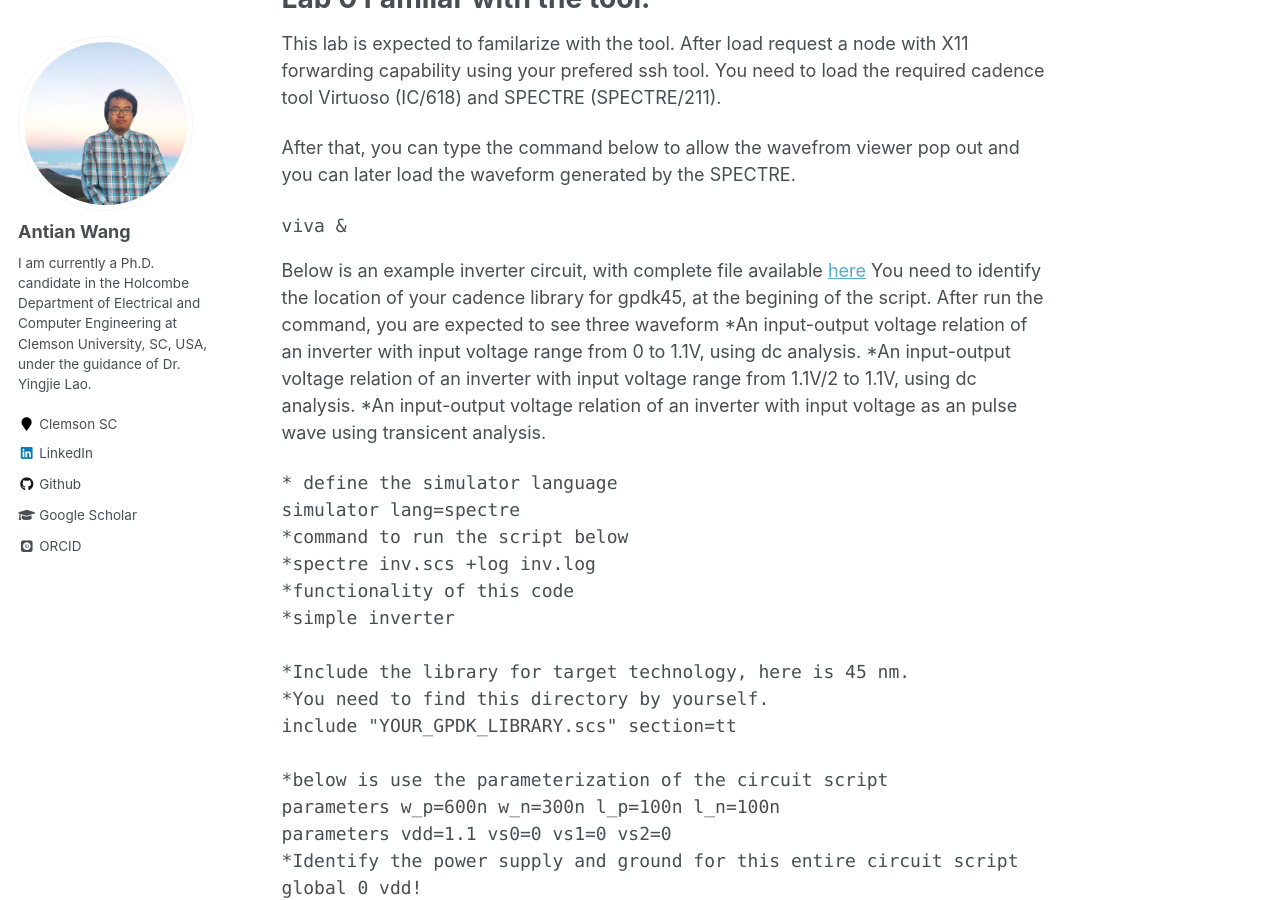
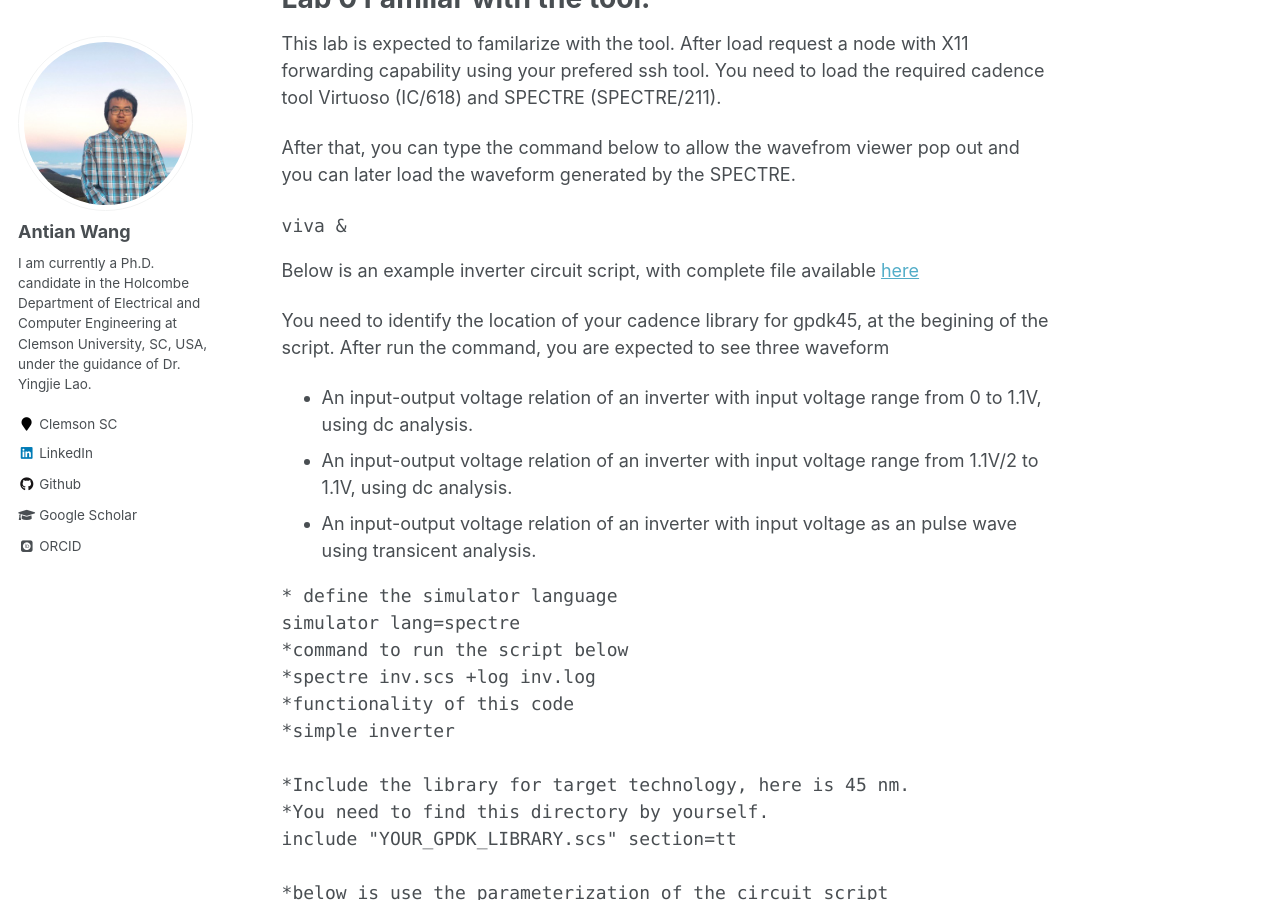
Before and after one commit to wangantian/wangantian.github.io, a Jekyll site: the page built from _teaching/Clemson_ECE4590.md, in a window 1280 px wide and 900 px high, scrolled down 752 px. Built offline with Jekyll 4.4.1, drawn with Linux system fonts in a browser that asks for light colours; some web fonts are replaced; some of the changed text lies outside the part shown.

Commit message:
Update Clemson_ECE4590.md

```diff
--- a/_teaching/Clemson_ECE4590.md
+++ b/_teaching/Clemson_ECE4590.md
@@ -33,12 +33,14 @@ After that, you can type the command below to allow the wavefrom viewer pop out
 viva &
 </pre>
 
-Below is an example inverter circuit, with complete file available [here](/file/teaching/459/lab0.scs)
+Below is an example inverter circuit script, with complete file available [here](/file/teaching/459/lab0.scs)
+
 You need to identify the location of your cadence library for gpdk45, at the begining of the script.
 After run the command, you are expected to see three waveform
-*An input-output voltage relation of an inverter with input voltage range from 0 to 1.1V, using dc analysis.
-*An input-output voltage relation of an inverter with input voltage range from 1.1V/2 to 1.1V, using dc analysis.
-*An input-output voltage relation of an inverter with input voltage as an pulse wave using transicent analysis.
+
+* An input-output voltage relation of an inverter with input voltage range from 0 to 1.1V, using dc analysis.
+* An input-output voltage relation of an inverter with input voltage range from 1.1V/2 to 1.1V, using dc analysis.
+* An input-output voltage relation of an inverter with input voltage as an pulse wave using transicent analysis.
 <pre>
 * define the simulator language
 simulator lang=spectre
@@ -102,7 +104,8 @@ element info what=inst where=logfile
 
 Lab 1 SPECTRE & DC analysis of NMOS and PMOS
 ======
-
+This lab is expected to learn how to do more detial DC analysis using NMOS and PMOS.
+The students are provided script of the circuit available [here](/file/teaching/459/lab1.scs) and MDL file available [here](/file/teaching/459/lab1.mdl) here as example.
 
 
 Lab 2 SPECTRE transient analysis and measurement
```
